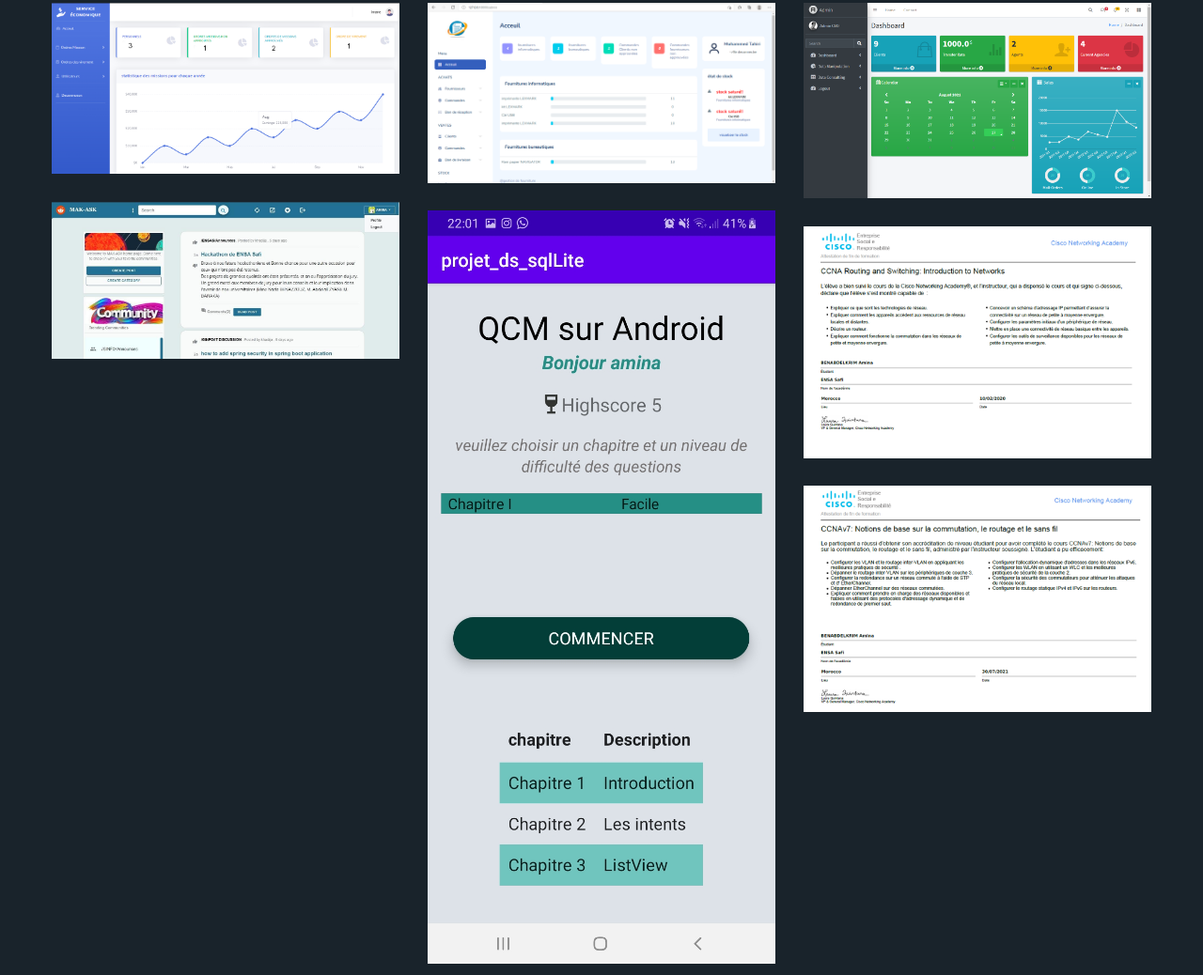
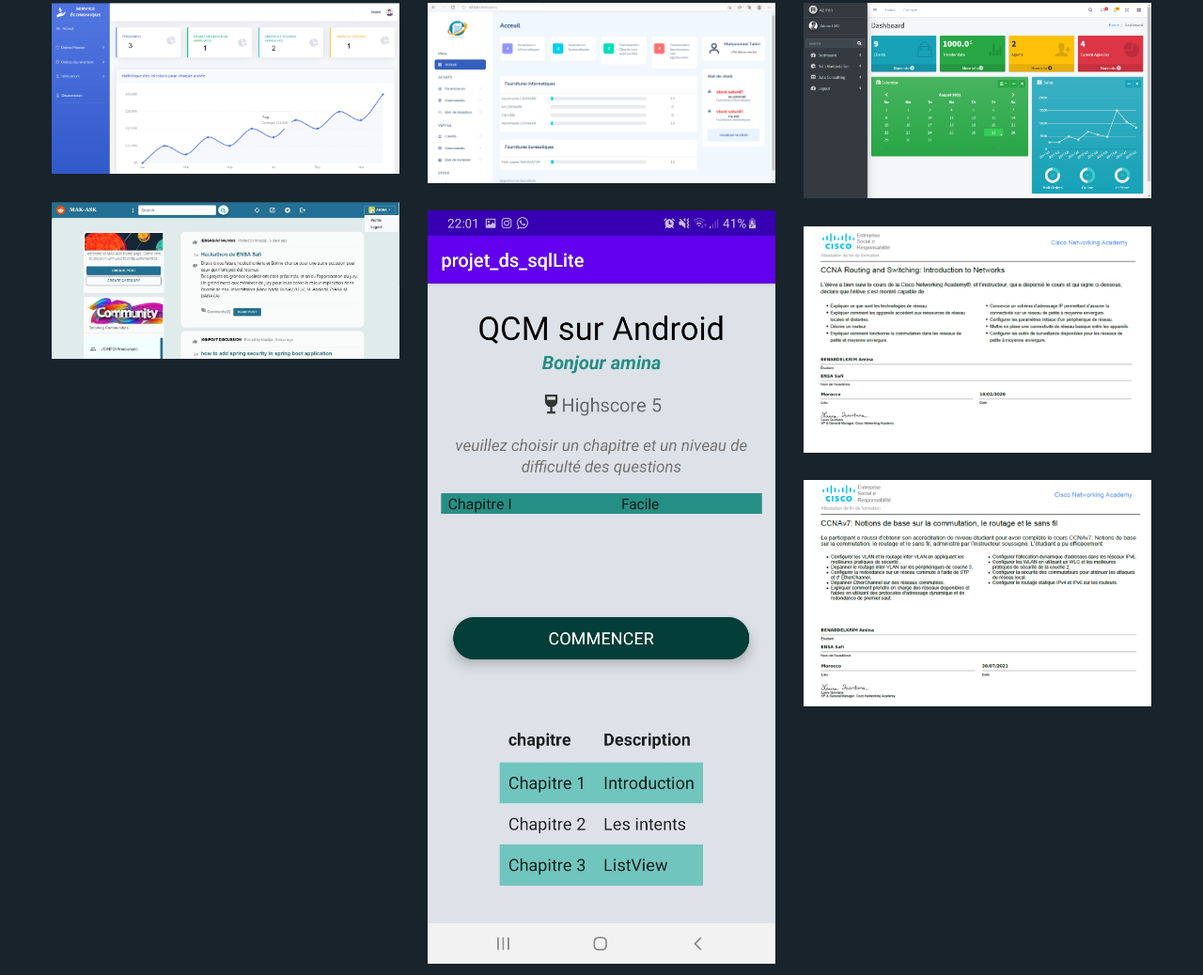
Before and after one commit to benabdlekimamina/benabdlekimamina.github.io, a plain HTML site: page index.html in a window 1280 px wide. Shown: the part 4488-5526 px from the top of the page at 94% size. Drawn offline with Linux system fonts and the light colour scheme; files whose address does not match are found by name.

Commit message:
certif modifection

```diff
--- a/index.html
+++ b/index.html
@@ -741,7 +741,7 @@
 										<!-- mcwColumn -->
 										<article class="position-relative mcwColumn text-center mb-6">
 											<div class="imgHolder">
-												<img src="CCNA1.png" class="img-fluid" alt="image description">
+												<img  src="CCNA1_mod.png" class="img-fluid" alt="image description">
 											</div>
 											<!-- mcwcCaption -->
 											<div class="mcwcCaption text-white position-absolute d-flex align-items-center">
```
Also changed, not shown: CCNA1_mod.png (added).
